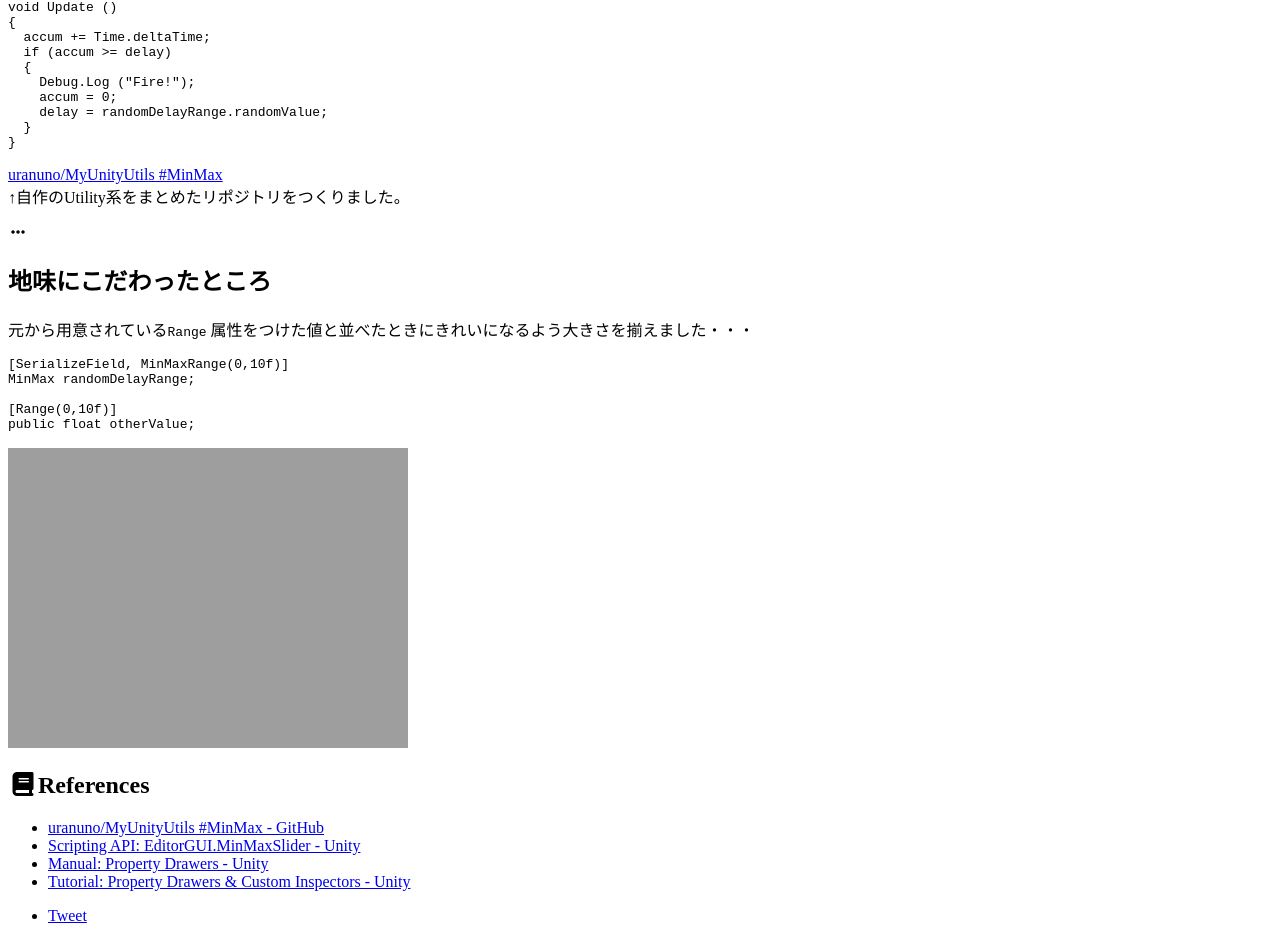
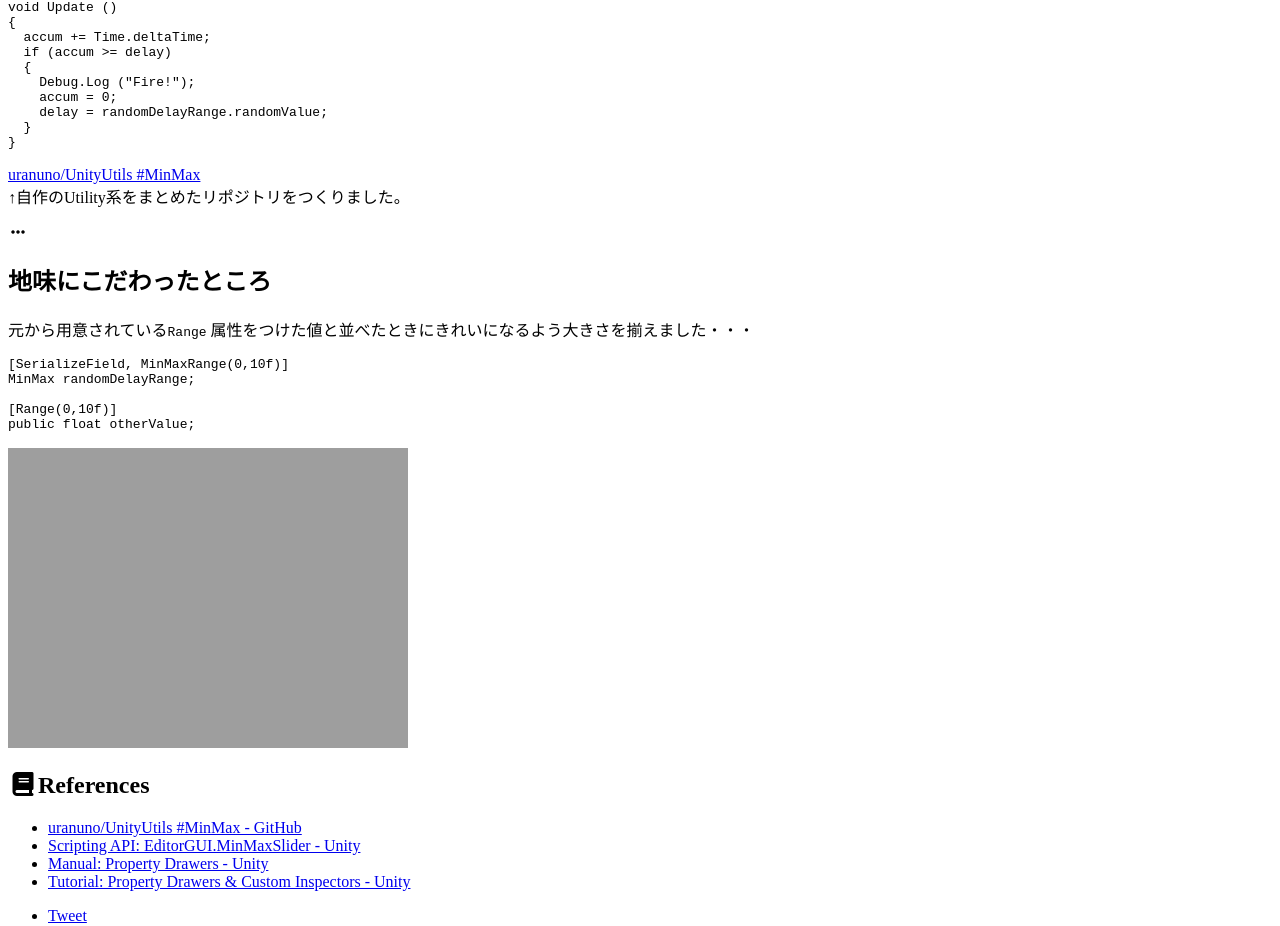
Before and after one commit to uranuno/uranuno.github.io, a Jekyll site: the page built from unity/_posts/2015-04-16-min-max-range-attribute.md, in a window 1280 px wide. Shown: the part 810-1736 px from the top of the page. Built offline with Jekyll 4.4.1, drawn with Linux system fonts in a browser that asks for light colours; nearby versions of some CDN libraries; library files that are not in the unit come from our copies; a script that is not in the unit is left out; comment, search, counter and statistics services are not loaded.

Commit message:
MyUnityUtils -> UnityUtils

````diff
--- a/unity/_posts/2015-04-16-min-max-range-attribute.md
+++ b/unity/_posts/2015-04-16-min-max-range-attribute.md
@@ -1,8 +1,8 @@
 ---
 title: 値の最小値と最大値をいい感じに入力するPropertyDrawer
 refs:
-  - title: ['uranuno/MyUnityUtils #MinMax', 'GitHub']
-    url  : 'https://github.com/uranuno/MyUnityUtils#min-max'
+  - title: ['uranuno/UnityUtils #MinMax', 'GitHub']
+    url  : 'https://github.com/uranuno/UnityUtils#min-max'
   - title: ['Scripting API: EditorGUI.MinMaxSlider', 'Unity']
     url  : 'https://docs.unity3d.com/ScriptReference/EditorGUI.MinMaxSlider.html'
   - title: ['Manual: Property Drawers', 'Unity']
@@ -18,7 +18,7 @@ commit:
 [MinMaxSlider といういい感じのEditorGUI]({{ page.refs[1].url }}){:target="_blank"} があります。
 [一定の値の範囲からランダムな値を取得したいとき](http://docs.unity3d.com/ScriptReference/Random.Range.html){:target="_blank"} なんかに、このスライダーをつかって範囲を調整できたらいいな〜と思ったので、構造体 + PropertyDrawer をつくりました。
 
-![Min Max Range Attribute](https://uranuno.github.io/MyUnityUtils/minmaxrange.gif "がんばってつくったGIF")
+![Min Max Range Attribute](https://uranuno.github.io/UnityUtils/minmaxrange.gif "がんばってつくったGIF")
 
 ```csharp
 [SerializeField, MinMaxRange(0,10f)]
@@ -56,4 +56,4 @@ MinMax randomDelayRange;
 public float otherValue;
 ```
 
-![With Other Value](https://uranuno.github.io/MyUnityUtils/minmaxrange-othervalue.png "並べてもきれい")
+![With Other Value](https://uranuno.github.io/UnityUtils/minmaxrange-othervalue.png "並べてもきれい")
````
Also changed, not shown: unity/_posts/2014-12-26-tag-and-layer-attribute.md (+5 -5 lines), unity/_posts/2016-07-11-playerprefs-data.md (+3 -3 lines).
